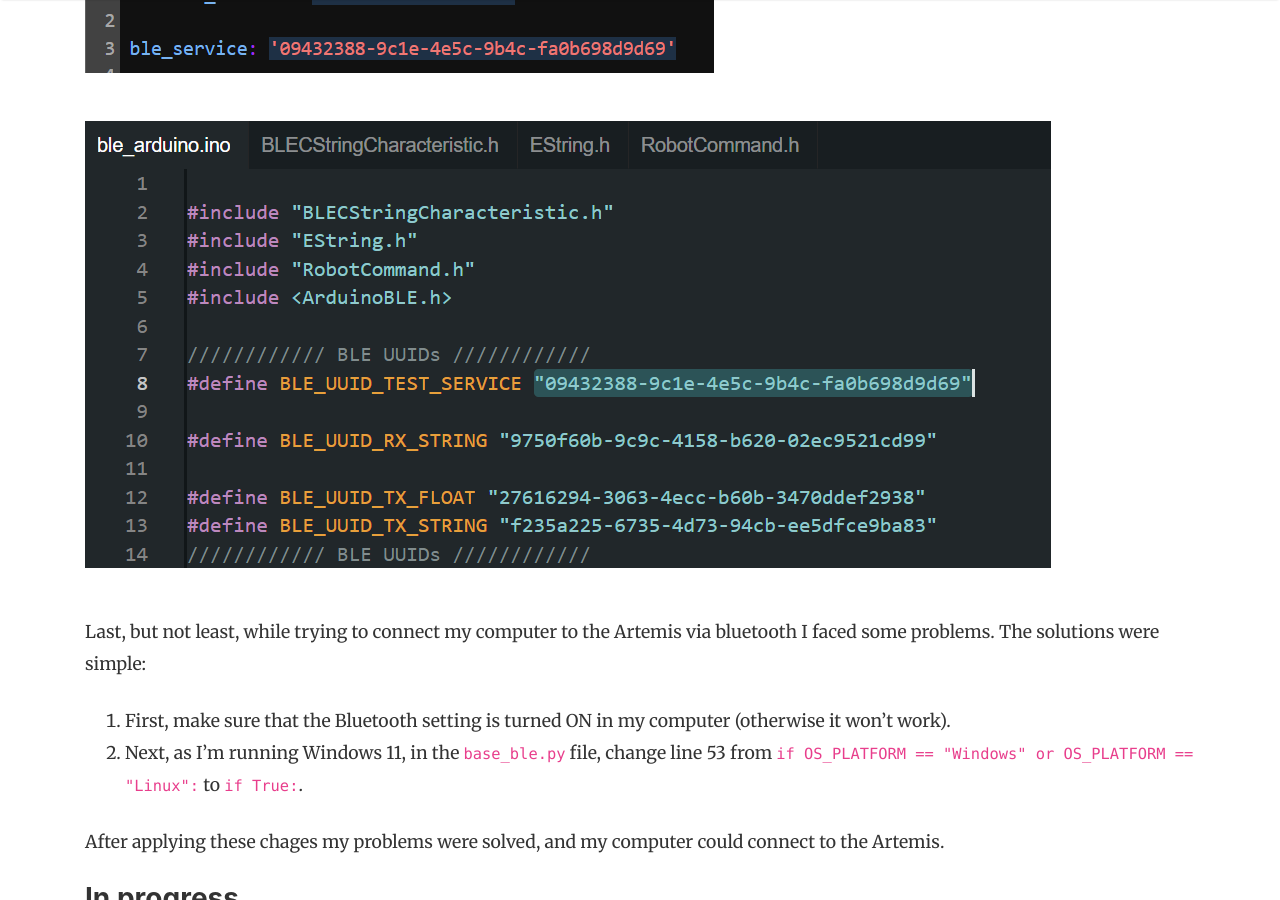
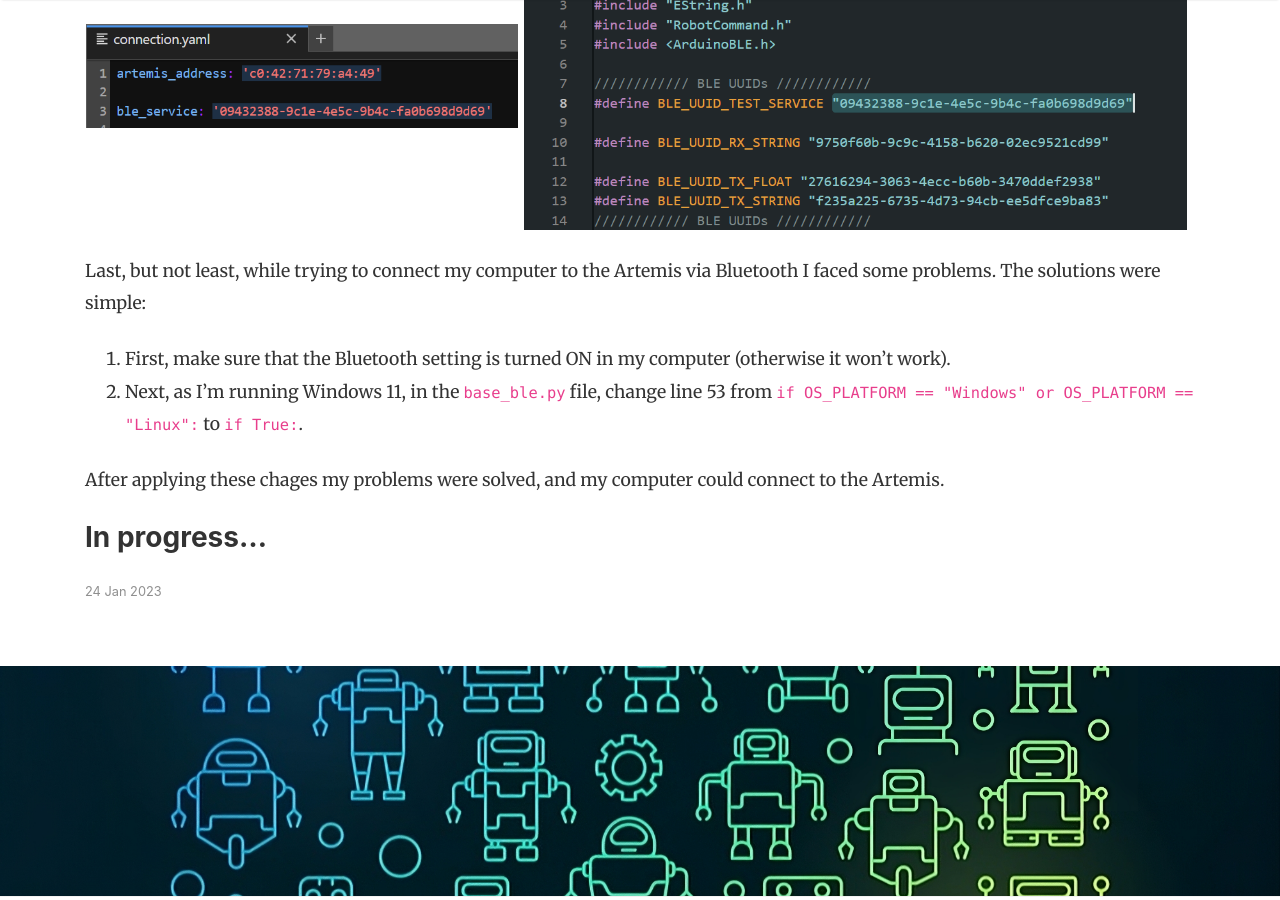
Before and after one commit to miguelalvarezd/FastRobots, a Jekyll site: the page built from _posts/2023-01-24-lab-1.md, in a window 1280 px wide and 900 px high, scrolled down 5865 px. Built offline with Jekyll 4.4.1, drawn with Linux system fonts in a browser that asks for light colours; nearby versions of some CDN libraries; comment, search, counter and statistics services are not loaded.

Commit message:
Update 2023-01-24-lab-1.md

````diff
--- a/_posts/2023-01-24-lab-1.md
+++ b/_posts/2023-01-24-lab-1.md
@@ -96,11 +96,9 @@ uuid4()
 ```
 The files `connection.yaml` and `ble_arduino.ino` will look as follows, respectively. Note how the BLEService UUID and the MAC address match in both files.
 
-<img src="{{ site.baseurl }}/assets/images/lab1/connection_yaml.png" alt="connection.yaml file.">
+|<img src="{{ site.baseurl }}/assets/images/lab1/connection_yaml.png" alt="connection.yaml file."> | <img src="{{ site.baseurl }}/assets/images/lab1/ble_arduino.png" alt="ble_arduino.ino file.">|
 
-<img src="{{ site.baseurl }}/assets/images/lab1/ble_arduino.png" alt="ble_arduino.ino file.">
-
-Last, but not least, while trying to connect my computer to the Artemis via bluetooth I faced some problems. The solutions were simple:
+Last, but not least, while trying to connect my computer to the Artemis via Bluetooth I faced some problems. The solutions were simple:
 
 1. First, make sure that the Bluetooth setting is turned ON in my computer (otherwise it won't work).
 2. Next, as I'm running Windows 11, in the `base_ble.py` file, change line 53 from `if OS_PLATFORM == "Windows" or OS_PLATFORM == "Linux":` to `if True:`.
````
